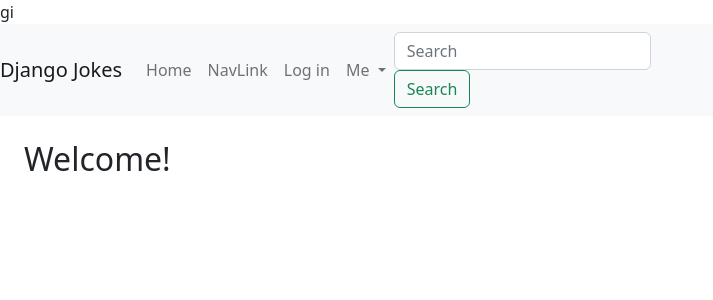
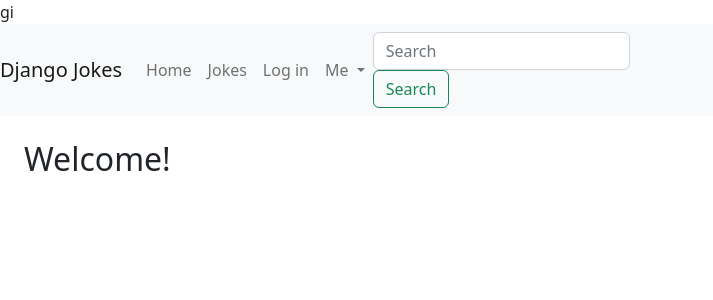
Before and after one commit to mikeridderhof/djangojokes, a Django app: template templates/_base.html in a window 1280 px wide. Shown: the top 300 px of the page, without its empty margins (0-713 px from the left). Run offline with Django 4.2, Linux system fonts and the light colour scheme; the template is opened without the code that fills it, so the values that code supplies are empty; some libraries are stand-ins or nearby versions.

Commit message:
exercise 7 compleet

```diff
--- a/djangojokes/settings.py
+++ b/djangojokes/settings.py
@@ -54,7 +54,7 @@ ROOT_URLCONF = 'djangojokes.urls'
 TEMPLATES = [
     {
         'BACKEND': 'django.template.backends.django.DjangoTemplates',
-        'DIRS': [],
+        'DIRS': [BASE_DIR / 'templates'],
         'APP_DIRS': True,
         'OPTIONS': {
             'context_processors': [
--- a/templates/_base.html
+++ b/templates/_base.html
@@ -31,7 +31,7 @@ gi
             </a>
           </li>
           <li class="nav-item">
-            <a class="nav-link" href="#">NavLink</a>
+            <a class="nav-link" href="#">Jokes</a>
           </li>
           <li class="nav-item">
             <a class="nav-link" href="#">Log in</a>
```
